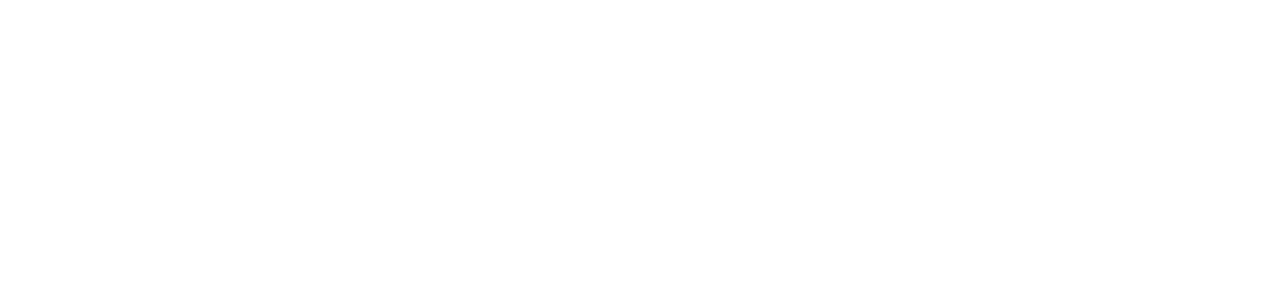
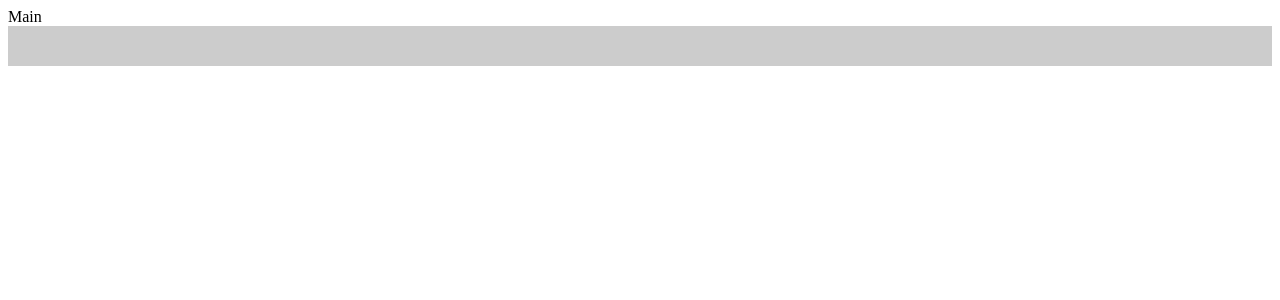
Before and after one commit to Alllena/store, a React (Create React App) app in the folder client/: page / in a window 1280 px wide. Shown: the top 300 px of the page. Built offline with nearby package versions, Linux system fonts and the light colour scheme.

Commit message:
add router

```diff
--- a/client/package.json
+++ b/client/package.json
@@ -46,6 +46,7 @@
     ]
   },
   "devDependencies": {
+    "@types/styled-components": "^5.1.26",
     "styled-components": "^5.3.9"
   }
 }
--- a/client/src/App.tsx
+++ b/client/src/App.tsx
@@ -1,7 +1,9 @@
 import React from "react";
+import { RouterProvider } from "react-router-dom";
+import { router } from "./router";
 
 function App() {
-  return <div className="App"></div>;
+  return <RouterProvider router={router}></RouterProvider>;
 }
 
 export default App;
--- a/client/src/index.tsx
+++ b/client/src/index.tsx
@@ -5,8 +5,4 @@
 const root = ReactDOM.createRoot(
   document.getElementById("root") as HTMLElement
 );
-root.render(
-  <React.StrictMode>
-    <App />
-  </React.StrictMode>
-);
+root.render(<App></App>);
--- /dev/null
+++ b/client/src/pages/AdminPage.tsx
@@ -0,0 +1,4 @@
+const AdminPage = () => {
+  return <div>Admin</div>;
+};
+export default AdminPage;
--- /dev/null
+++ b/client/src/pages/BasketPage.tsx
@@ -0,0 +1,4 @@
+const BasketPage = () => {
+  return <div>Basket</div>;
+};
+export default BasketPage;
--- /dev/null
+++ b/client/src/pages/HomePage.tsx
@@ -0,0 +1,4 @@
+const HomePage = () => {
+  return <div>Home</div>;
+};
+export default HomePage;
--- /dev/null
+++ b/client/src/pages/LoginPage.tsx
@@ -0,0 +1,4 @@
+const LoginPage = () => {
+  return <div>Login</div>;
+};
+export default LoginPage;
--- /dev/null
+++ b/client/src/pages/MainPage.tsx
@@ -0,0 +1,22 @@
+import { Outlet } from "react-router-dom";
+import styled from "styled-components";
+
+const MainPage = () => {
+  return (
+    <div>
+      Main
+      <PageWrapper>
+        <Outlet />
+      </PageWrapper>
+    </div>
+  );
+};
+export default MainPage;
+
+const PageWrapper = styled.div`
+  padding: 20px 150px;
+  /* height: 20%;
+  display: flex;
+  justify-content: space-between; */
+  background: #ccc;
+`;
--- /dev/null
+++ b/client/src/pages/ProductPage.tsx
@@ -0,0 +1,4 @@
+const ProductPage = () => {
+  return <div>Product</div>;
+};
+export default ProductPage;
--- /dev/null
+++ b/client/src/pages/ShopPage.tsx
@@ -0,0 +1,4 @@
+const ShopPage = () => {
+  return <div>Shop</div>;
+};
+export default ShopPage;
--- /dev/null
+++ b/client/src/router.js
@@ -0,0 +1,56 @@
+import { createBrowserRouter } from "react-router-dom";
+import MainPage from "./pages/MainPage";
+import ShopPage from "./pages/ShopPage";
+import HomePage from "./pages/HomePage";
+import AdminPage from "./pages/AdminPage";
+import BasketPage from "./pages/BasketPage";
+import LoginPage from "./pages/LoginPage";
+import ProductPage from "./pages/ProductPage";
+import {
+  MAIN_ROUTE,
+  HOME_ROUTE,
+  ADMIN_ROUTE,
+  LOGIN_ROUTE,
+  REGISTRATION_ROUTE,
+  SHOP_ROUTE,
+  BASKET_ROUTE,
+  PRODUCT_ROUTE,
+} from "./utils/consts";
+
+export const router = createBrowserRouter([
+  {
+    path: MAIN_ROUTE,
+    element: <MainPage />,
+    // errorElement: <ErrorPage />,
+    children: [
+      {
+        path: HOME_ROUTE,
+        element: <HomePage />,
+      },
+      {
+        path: SHOP_ROUTE,
+        element: <ShopPage />,
+      },
+      {
+        path: ADMIN_ROUTE,
+        element: <AdminPage />,
+      },
+      {
+        path: BASKET_ROUTE,
+        element: <BasketPage />,
+      },
+      {
+        path: LOGIN_ROUTE,
+        element: <LoginPage />,
+      },
+      {
+        path: REGISTRATION_ROUTE,
+        element: <LoginPage />,
+      },
+      {
+        path: PRODUCT_ROUTE + "/:id",
+        element: <ProductPage />,
+      },
+    ],
+  },
+]);
--- /dev/null
+++ b/client/src/utils/consts.tsx
@@ -0,0 +1,8 @@
+export const MAIN_ROUTE = "/";
+export const HOME_ROUTE = "/home";
+export const ADMIN_ROUTE = "/admin";
+export const LOGIN_ROUTE = "/login";
+export const REGISTRATION_ROUTE = "/registration";
+export const SHOP_ROUTE = "/shop";
+export const BASKET_ROUTE = "/basket";
+export const PRODUCT_ROUTE = "/product";
```
Also changed, not shown: 2 other files (tests, documents, lock files or other folders).
